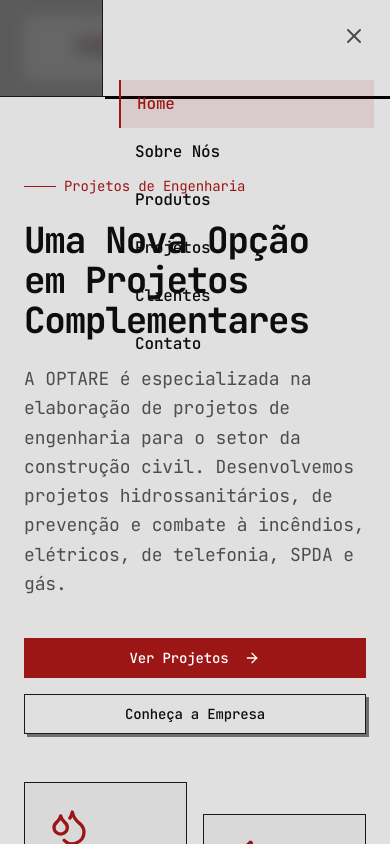
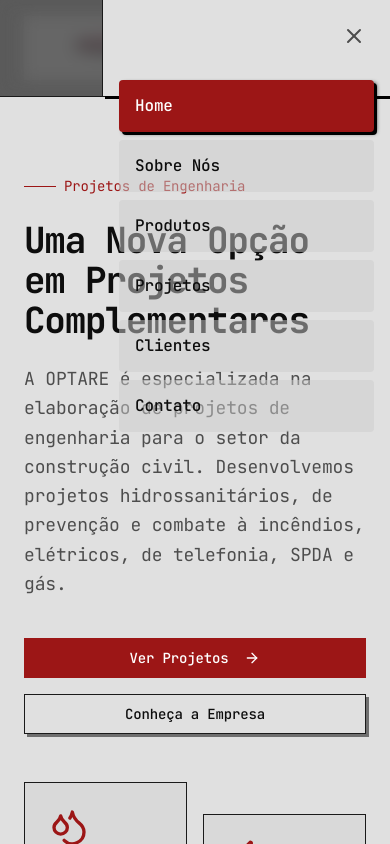
Before and after one commit to joao12345-junior/v0-site-de-engenharia-main, a Next.js app: page / in a window 390 px wide. Both pictures are taken after a click on the button "Abrir menu". Shown: the top 844 px of the page. Built offline with nearby package versions, Linux system fonts and the light colour scheme.

Commit message:
feat: style mobile menu navigation links with background and spacing
Add background styles for inactive, active links and uniform spacing

```diff
--- a/components/header.tsx
+++ b/components/header.tsx
@@ -113,7 +113,7 @@ export function Header() {
             </div>
 
             {/* Links de navegação */}
-            <nav className="px-4 py-2">
+            <nav className="px-4 py-2 space-y-2">
               {navigation.map((item, index) => {
                 const isActive = pathname === item.href;
                 return (
@@ -125,10 +125,10 @@ export function Header() {
                   >
                     <Link
                       href={item.href}
-                      className={`block rounded-lg px-4 py-3 text-base font-medium transition-all ${
+                      className={`block rounded-xl px-4 py-3.5 text-base font-medium transition-all ${
                         isActive
-                          ? "bg-primary/10 text-primary border-l-2 border-primary"
-                          : "text-foreground hover:bg-muted hover:pl-5"
+                          ? "bg-primary text-primary-foreground shadow-md"
+                          : "bg-muted/50 text-foreground hover:bg-muted"
                       }`}
                       onClick={() => setMobileMenuOpen(false)}
                     >
```
